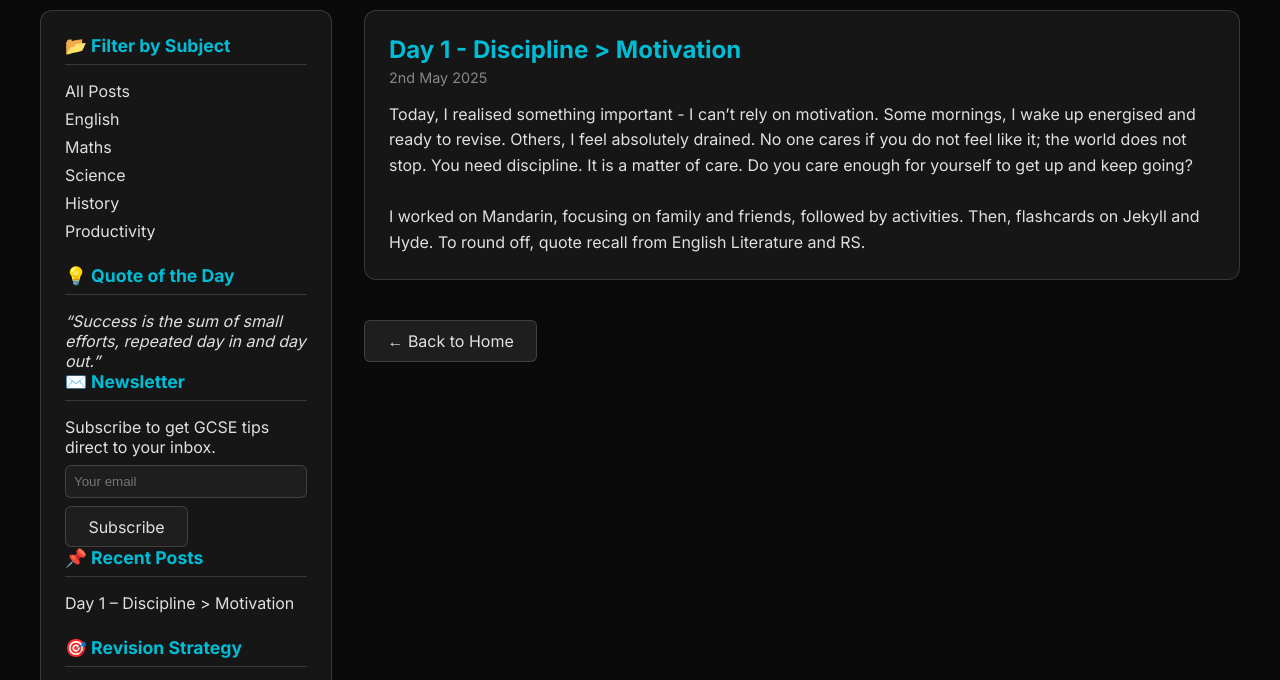
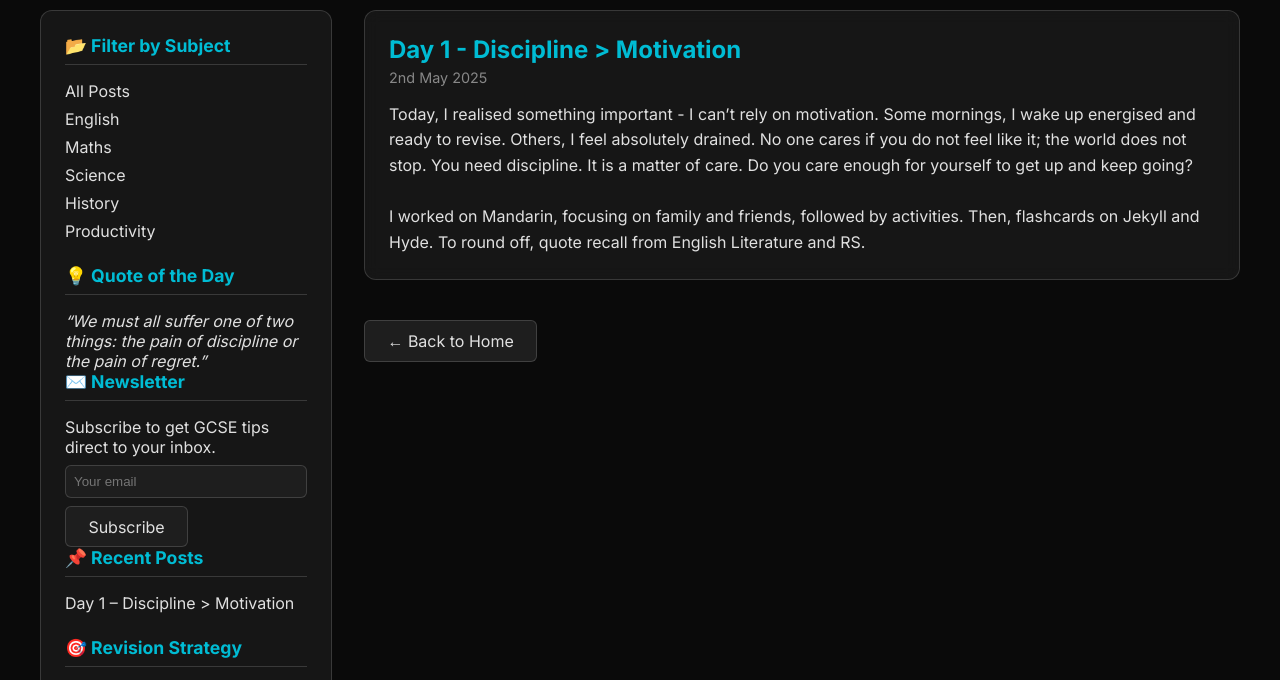
Before and after one commit to IRN09/isarafiq.github.io, a plain HTML site: page blog.html in a window 1280 px wide. Shown: the part 103-783 px from the top of the page. Drawn offline with Linux system fonts and the light colour scheme.

Commit message:
Update blog.html

```diff
--- a/blog.html
+++ b/blog.html
@@ -154,7 +154,7 @@
       </ul>
 
       <h3>💡 Quote of the Day</h3>
-      <p style="font-style: italic;">“Success is the sum of small efforts, repeated day in and day out.”</p>
+      <p style="font-style: italic;">“We must all suffer one of two things: the pain of discipline or the pain of regret.”</p>
 
       <h3>✉️ Newsletter</h3>
       <p>Subscribe to get GCSE tips direct to your inbox.</p>
```
